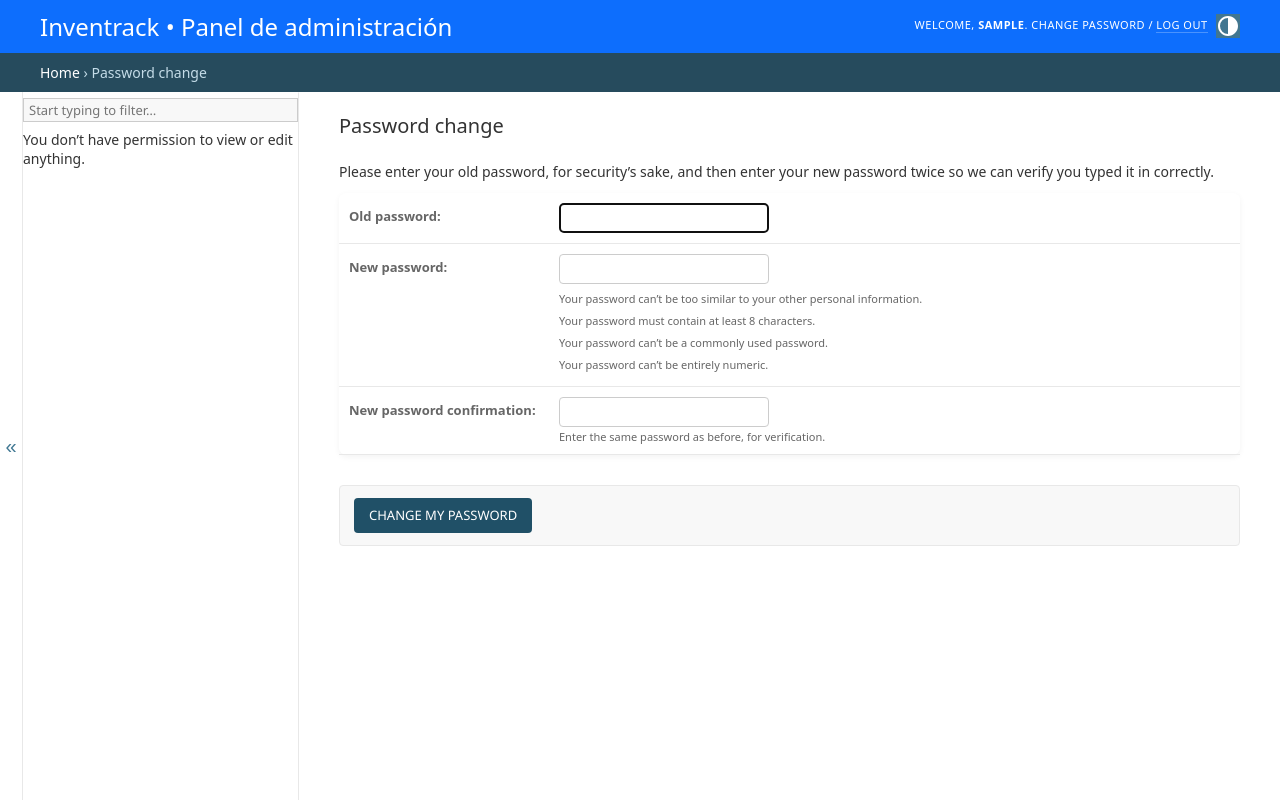
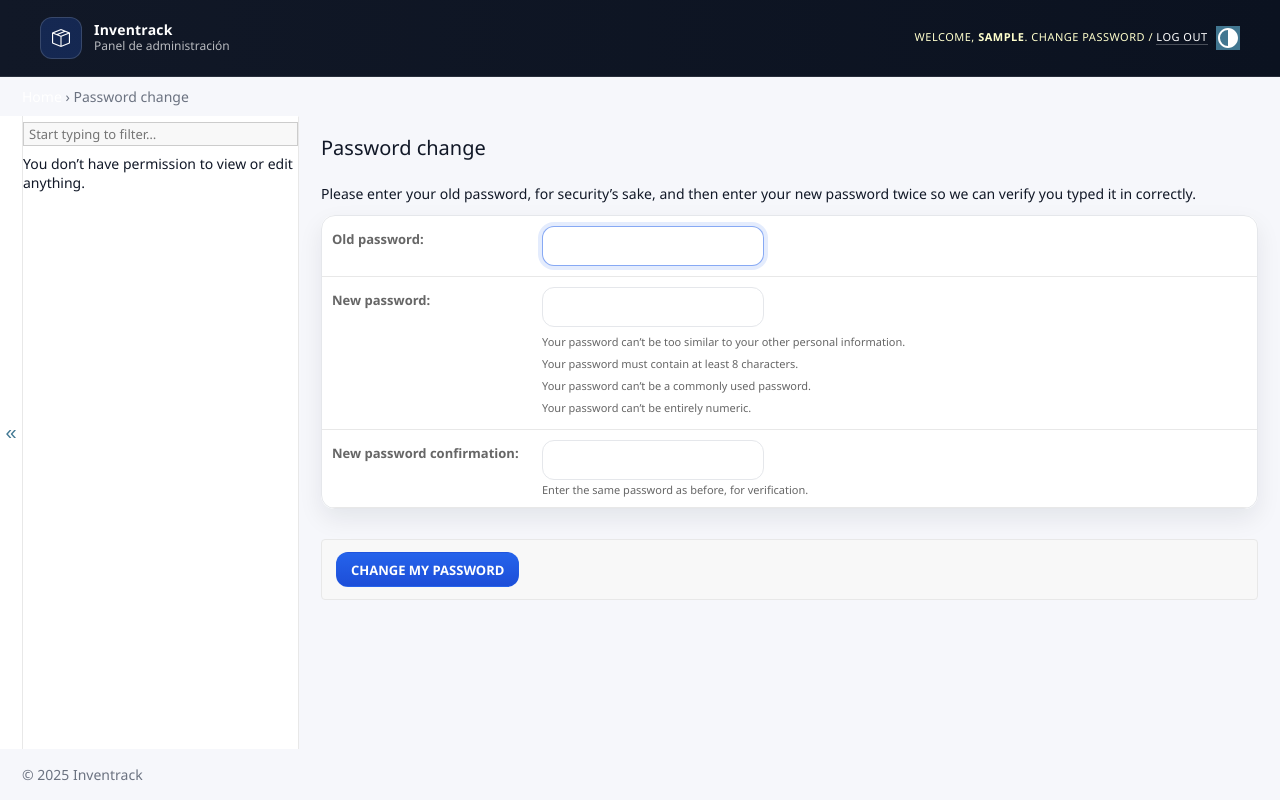
Before and after one commit to PARAG0B/servidores, a Django app: a page that uses templates/admin/base_site.html in a window 1280 px wide. Run offline with Django 5.2, Linux system fonts and the light colour scheme; the visitor is signed in with stand-in values (Sample User, id 1).

Commit message:
Agregando base.html y ajustes de templates

```diff
--- a/static/css/admin.css
+++ b/static/css/admin.css
@@ -1,49 +1,169 @@
-/* Fuente más moderna */
-body, #content, #header, #content-main, .module {
-    font-family: system-ui, -apple-system, "Segoe UI", sans-serif;
+/* ========= Inventrack Admin Theme ========= */
+:root{
+  --inv-bg: #f6f7fb;
+  --inv-card: #ffffff;
+  --inv-text: #111827;
+  --inv-muted: #6b7280;
+  --inv-border: #e5e7eb;
+
+  --inv-brand: #111827;      /* header */
+  --inv-brand-2: #0b1220;    /* gradient end */
+  --inv-accent: #2563eb;     /* primary */
+  --inv-accent-2: #1d4ed8;
+
+  --inv-radius: 14px;
+  --inv-shadow: 0 10px 24px rgba(17,24,39,.08);
 }
 
-/* Header oscuro tipo navbar de la app */
-#header {
-    background: #0d6efd;
-    color: #fff;
-    border-bottom: none;
+/* Fondo general */
+body, #container{
+  background: var(--inv-bg) !important;
+  color: var(--inv-text);
 }
 
-#header a:link, #header a:visited {
-    color: #fff;
-    text-decoration: none;
+/* Header (barra superior del admin) */
+#header{
+  background: linear-gradient(90deg, var(--inv-brand), var(--inv-brand-2)) !important;
+  border-bottom: 1px solid rgba(255,255,255,.10);
 }
 
-/* Cuadros de los módulos */
-.module {
-    border-radius: 8px;
-    box-shadow: 0 2px 6px rgba(0,0,0,.05);
+/* Branding custom */
+.inv-admin-brand{
+  display:flex;
+  align-items:center;
+  height: 56px;
+}
+.inv-admin-brand__link{
+  display:flex;
+  align-items:center;
+  gap: 12px;
+  text-decoration:none !important;
+  color:#fff !important;
+}
+.inv-admin-brand__logo{
+  width: 40px;
+  height: 40px;
+  display:flex;
+  align-items:center;
+  justify-content:center;
+  border-radius: 12px;
+  background: rgba(37,99,235,.22);
+  border: 1px solid rgba(255,255,255,.15);
+  font-size: 18px;
+}
+.inv-admin-brand__text{
+  display:flex;
+  flex-direction:column;
+  line-height: 1.05;
+}
+.inv-admin-brand__name{
+  font-weight: 800;
+  letter-spacing: .2px;
+}
+.inv-admin-brand__subtitle{
+  font-size: 12px;
+  color: rgba(255,255,255,.70);
+  margin-top: 2px;
 }
 
-/* Título de cada módulo */
-.module h2 {
-    background: #0d6efd;
-    color: #fff;
-    border-radius: 8px 8px 0 0;
+/* Links del header (Welcome, View site, Change password, Log out) */
+#user-tools a{
+  color: rgba(255,255,255,.85) !important;
+  text-decoration: none;
+}
+#user-tools a:hover{
+  color: #fff !important;
+  text-decoration: underline;
 }
 
-/* Links generales */
-a:link, a:visited {
-    color: #0d6efd;
+/* Contenedor de contenido */
+#content{
+  padding: 18px 22px !important;
 }
 
-a:hover {
-    color: #0a58ca;
+/* “migas” / breadcrumbs */
+.breadcrumbs{
+  background: transparent !important;
+  border: 0 !important;
+  color: var(--inv-muted) !important;
+  padding: 10px 22px !important;
 }
 
-/* Botón de logout */
-#user-tools a {
-    padding: 2px 6px;
-    border-radius: 4px;
+/* Módulos y cajas */
+.module, .dashboard .module, .app-auth .module, .inline-group{
+  background: var(--inv-card) !important;
+  border: 1px solid var(--inv-border) !important;
+  border-radius: var(--inv-radius) !important;
+  box-shadow: var(--inv-shadow);
+  overflow: hidden;
 }
 
-#user-tools a:last-child {
-    background: #dc3545;
-    color: #fff !important;
+/* Titulos de módulos */
+.module h2, .module caption, .inline-group h2{
+  background: #fff !important;
+  color: var(--inv-text) !important;
+  border-bottom: 1px solid var(--inv-border) !important;
+  font-weight: 800 !important;
 }
+
+/* Tablas */
+#changelist table{
+  border: 1px solid var(--inv-border);
+  border-radius: var(--inv-radius);
+  overflow: hidden;
+}
+#changelist table thead th{
+  background: #f9fafb !important;
+  color: var(--inv-muted) !important;
+  text-transform: uppercase;
+  letter-spacing: .04em;
+  font-size: 12px;
+}
+#changelist table tbody tr:hover{
+  background: #f9fafb !important;
+}
+
+/* Botones */
+.button, input[type=submit], input[type=button], .submit-row input, a.button{
+  border-radius: 12px !important;
+  padding: 10px 14px !important;
+  border: 1px solid rgba(37,99,235,.25) !important;
+  background: linear-gradient(180deg, var(--inv-accent), var(--inv-accent-2)) !important;
+  color: #fff !important;
+  font-weight: 700 !important;
+}
+.button:hover, input[type=submit]:hover, a.button:hover{
+  filter: brightness(1.05);
+}
+
+/* Botón “Delete” */
+a.deletelink, .submit-row a.deletelink{
+  border-radius: 12px !important;
+  border: 1px solid rgba(239,68,68,.25) !important;
+  background: linear-gradient(180deg, #ef4444, #b91c1c) !important;
+  color: #fff !important;
+}
+
+/* Inputs y selects */
+input[type=text], input[type=password], input[type=email], input[type=number], textarea, select{
+  border-radius: 12px !important;
+  border: 1px solid var(--inv-border) !important;
+  padding: 10px 12px !important;
+}
+input:focus, textarea:focus, select:focus{
+  outline: none !important;
+  border-color: rgba(37,99,235,.55) !important;
+  box-shadow: 0 0 0 4px rgba(37,99,235,.12) !important;
+}
+
+/* Mensajes */
+.messagelist li{
+  border-radius: var(--inv-radius) !important;
+  box-shadow: 0 8px 18px rgba(17,24,39,.06);
+}
+
+/* Footer */
+.inv-admin-footer{
+  padding: 16px 22px;
+  color: var(--inv-muted);
+}
--- a/templates/admin/base_site.html
+++ b/templates/admin/base_site.html
@@ -3,13 +3,27 @@
 
 {% block title %}Inventrack – Panel de administración{% endblock %}
 
-{% block branding %}
-<h1 id="site-name">
-    <a href="{% url 'admin:index' %}">Inventrack • Panel de administración</a>
-</h1>
+{% block extrastyle %}
+  {{ block.super }}
+  <link rel="stylesheet" href="{% static 'css/admin.css' %}">
+  <link rel="stylesheet" href="https://cdn.jsdelivr.net/npm/bootstrap-icons/font/bootstrap-icons.css">
 {% endblock %}
 
-{% block extrastyle %}
-    {{ block.super }}
-    <link rel="stylesheet" type="text/css" href="{% static 'css/admin.css' %}">
+{% block branding %}
+  <div class="inv-admin-brand">
+    <a class="inv-admin-brand__link" href="{% url 'admin:index' %}">
+      <span class="inv-admin-brand__logo"><i class="bi bi-box-seam"></i></span>
+      <span class="inv-admin-brand__text">
+        <span class="inv-admin-brand__name">Inventrack</span>
+        <span class="inv-admin-brand__subtitle">Panel de administración</span>
+      </span>
+    </a>
+  </div>
 {% endblock %}
+
+{# Opcional: quita el "Django administration" del footer #}
+{% block footer %}
+  <div class="inv-admin-footer">
+    <span>© {% now "Y" %} Inventrack</span>
+  </div>
+{% endblock %}
```
Also changed, not shown: dashboard.html (deleted, +0 -49 lines).
